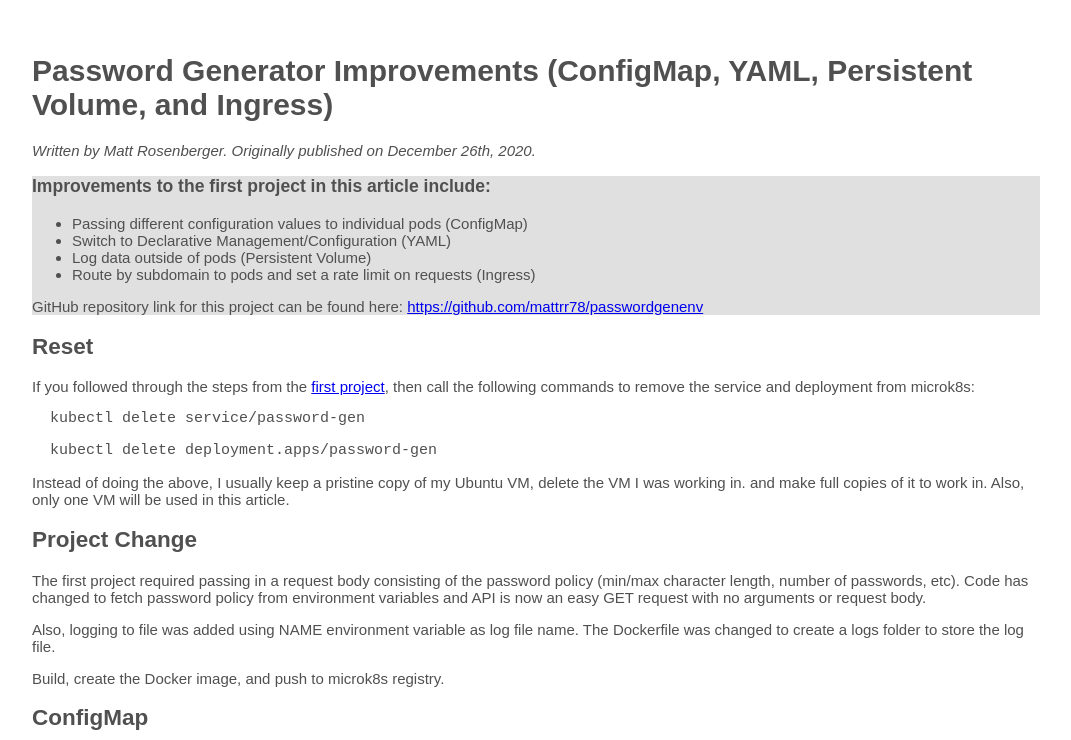
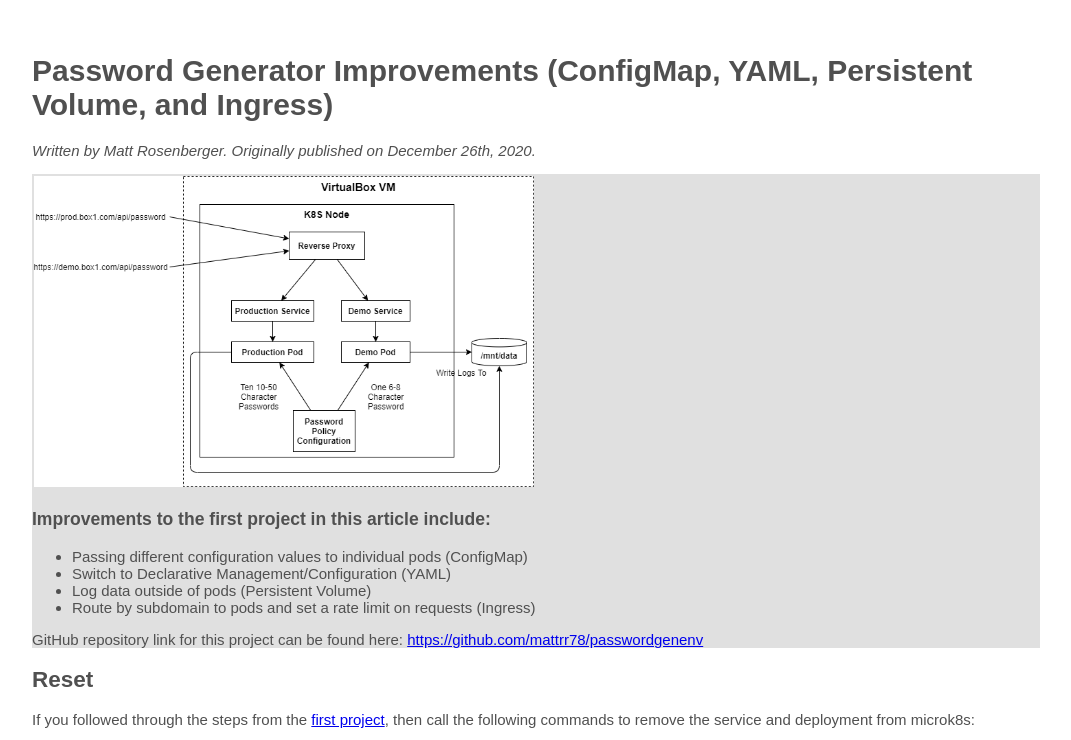
Before and after one commit to mattrr78/passwordgenenv, a plain HTML site: page docs/index.html in a window 1280 px wide. Shown: the top 740 px of the page, without its empty margins (104-1175 px from the left). Drawn offline with Linux system fonts and the light colour scheme.

Commit message:
Overview image

```diff
--- a/docs/index.html
+++ b/docs/index.html
@@ -17,6 +17,11 @@
 </h1>
 <p style="font-style: italic">Written by Matt Rosenberger. Originally published on December 26th, 2020.
 <div class="note">
+<a href="images/Overview.png" target="_blank">
+    <img src="images/Overview.png"
+         style="width: 500px; height: auto; padding: 2px"
+         alt="Overview"/>
+</a>
 <h3>Improvements to the first project in this article include:</h3>
 <ul>
     <li>Passing different configuration values to individual pods (ConfigMap)
```
Also changed, not shown: docs/images/Overview.png (added), 1 other file.
